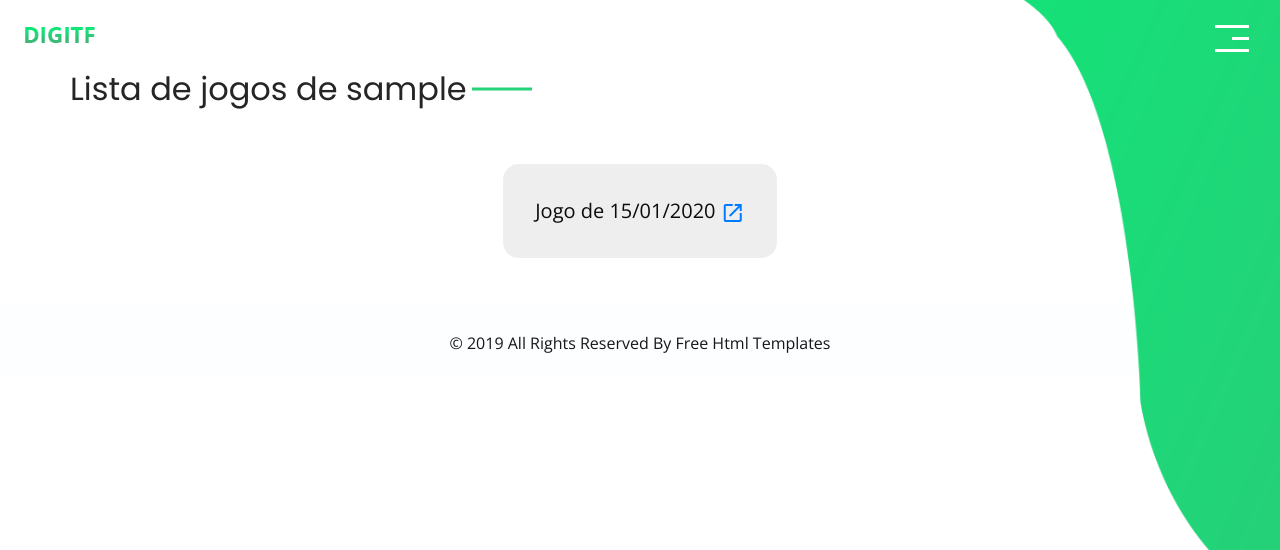
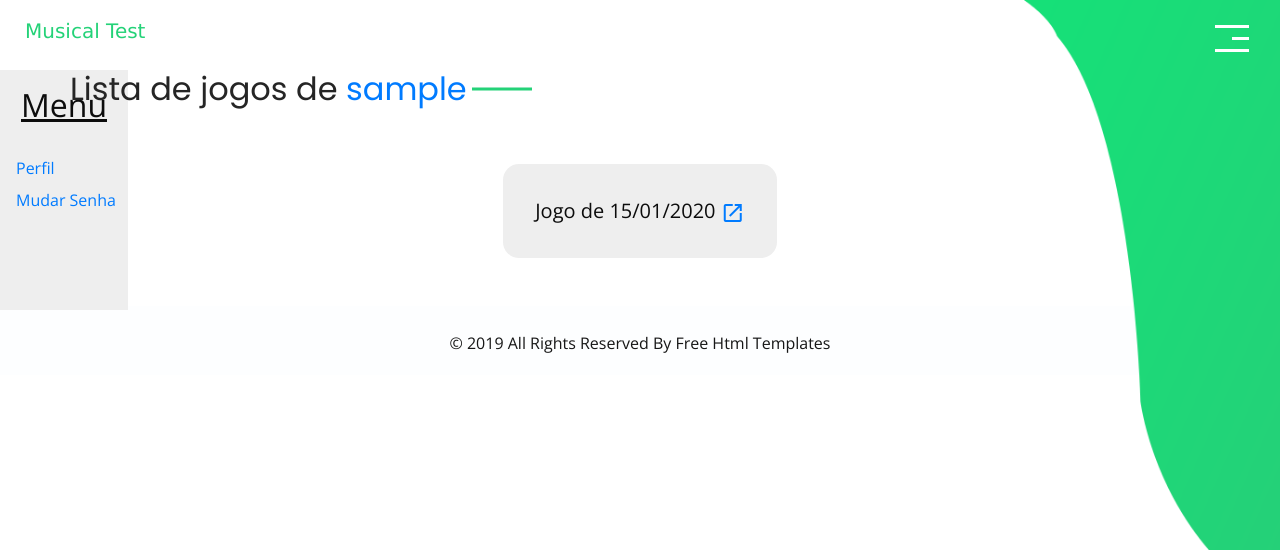
Before and after one commit to Dryzera/musical-test-django-2024, a Django app: page /profile/1/resumegames/ in a window 1280 px wide. Shown: the top 550 px of the page. Run offline with Django 5.2, Linux system fonts and the light colour scheme; tables that the repository leaves empty hold one stand-in row (values such as "Sample post"); some libraries are stand-ins or nearby versions.

Commit message:
creating the search-profile page, makemigrations on models and refactoring the code

```diff
--- a/base_static/global/css/style.css
+++ b/base_static/global/css/style.css
@@ -1225,3 +1225,48 @@ a:focus {
 .align-middle {
   text-align: middle;
 }
+
+.menu_profile {
+  position: absolute;
+  background-color: #eee;
+  width: 10vw;
+  min-height: 30vh;
+}
+
+.title_menu_profile {
+  text-align: center;
+  padding: 1rem 0;
+  text-decoration: underline;
+}
+
+.menu_profile ul {
+  list-style: none;
+  padding: 0;
+  text-align: left;
+}
+
+.menu_profile li {
+  padding: 0.5rem 0 0 1rem;
+
+}
+
+.menu_profile a {
+  text-decoration: none;
+}
+
+.site_name {
+  font-family: 'Lucida Sans', 'Lucida Sans Regular', 'Lucida Grande', 'Lucida Sans Unicode', Geneva, Verdana, sans-serif;
+  font-size: 20px;
+  color: #24d278;
+}
+
+.grid_search {
+  display: grid;
+  grid-template-columns: repeat(2, 1fr);
+}
+
+.profile {
+  background-color: #eee;
+  width: 200px;
+  margin: 1rem;
+}
--- a/base_templates/global/partials/_header.html
+++ b/base_templates/global/partials/_header.html
@@ -3,7 +3,7 @@
 <div class="container-fluid">
     <nav class="navbar navbar-expand-lg custom_nav-container">
       <a class="navbar-brand" href="{% url "main:home" %}">
-        <img src="{% static "global/images/logo.png" %}" alt="" />
+        <h2 class="site_name">Musical Test</h2>
       </a>
       <button class="navbar-toggler" type="button" data-toggle="collapse" data-target="#navbarSupportedContent"
         aria-controls="navbarSupportedContent" aria-expanded="false" aria-label="Toggle navigation">
@@ -14,6 +14,9 @@
         <ul class="navbar-nav  ">
           <li class="nav-item ">
             <a class="nav-link" href="{% url "main:home" %}">Home </a>
+          </li>
+          <li class="nav-item ">
+            <a class="nav-link" href="{% url "main:search_profiles" %}">Encontrar Perfis </a>
           </li>
           {% if user.is_authenticated %}
           <li class="nav-item">
@@ -40,7 +43,6 @@
           </a>
           {% endif %}
           <form class="form-inline my-2 my-lg-0 ml-0 ml-lg-4 mb-3 mb-lg-0">
-            <button class="btn  my-2 my-sm-0 nav_search-btn" type="submit"></button>
           </form>
         </div>
       </div>
--- a/main/models.py
+++ b/main/models.py
@@ -64,7 +64,7 @@ class Perguntas(models.Model):
     ]
 
 
-    author = models.ForeignKey(User, on_delete=models.SET_NULL, null=True, blank=False)
+    author = models.ForeignKey(UserPerfil, on_delete=models.SET_NULL, null=True, blank=False)
     pergunta = models.CharField(max_length=200)
     fase = models.CharField(choices=FASES_MSA_CHOICES, max_length=10, blank=False)
     dificuldade = models.CharField(choices=NIVEL_DIFICULDADE_CHOICE, max_length=13, blank=False)
--- a/main/templates/home.html
+++ b/main/templates/home.html
@@ -27,7 +27,7 @@
       {% if user.is_authenticated %}
       <div class="brand_container layout_padding2">
         <div class="box">
-          <a href="{% url "main:perfil" request.user.pk %}">
+          <a href="{% url "main:perfil" user.pk %}">
             <div class="img-box">
               <img src="{% static "global/images/avatar_home_perfil.svg" %}" alt="">
             </div>
--- a/main/templates/profile_resume_games.html
+++ b/main/templates/profile_resume_games.html
@@ -1,10 +1,21 @@
 {% extends "global/base.html" %}
 
 {% block content %}
+
+<div class="menu_profile">
+    <h2 class='title_menu_profile'>Menu</h2>
+    <ul>
+        <li><a href="{% url 'main:perfil' pk %}">Perfil</a></li>
+        {% if user.pk == pk %}
+            <li><a href="{% url 'password_change' %}">Mudar Senha</a></li>
+        {% endif %}
+    </ul>
+</div>
+
 <div class="container">
     <div class="heading_container">
       <h2>
-        Lista de jogos de {{ user.user.username }}
+        Lista de jogos de <a href="{% url 'main:perfil' pk %}">{{ user.user.username }}</a>
       </h2>
     </div>
 </div>
--- a/main/urls.py
+++ b/main/urls.py
@@ -15,7 +15,7 @@ urlpatterns = [
     path('games/', view=games, name='games'),
 
     # generic urls
-    path('search/<slug:slug>/', view=index, name='search'),
+    path('search-profiles/', view=SearchProfiles.as_view(), name='search_profiles'),
     path('logout/', view=logout_user, name='logout'),
     path('', view=index, name='home'),
 ]
--- a/main/views/game_view.py
+++ b/main/views/game_view.py
@@ -75,7 +75,11 @@ class GameResume(DetailView):
 
     def get(self, request, *args, **kwargs):
         game = self.get_object()
-        game_duration = game.finished_at - game.created_at
+        try:
+            game_duration = game.finished_at - game.created_at
+        except TypeError:
+            raise Http404('Jogo provavelmente não finalizado')
+
         total_questions = game.qtd_acertos + game.qtd_erros
         context = {
             'game_model': game,
--- a/main/views/profile_view.py
+++ b/main/views/profile_view.py
@@ -9,6 +9,7 @@ class ProfileHome(DetailView):
 
     def get(self, *args, **kwargs):
         self.id = self.kwargs['pk']
+        # fix bug - not found user
         self.usuario = get_object_or_404(UserPerfil, user=self.id)
 
         return super().get(*args, **kwargs)
@@ -17,6 +18,7 @@ class ProfileHome(DetailView):
         context = super().get_context_data(**kwargs)
 
         context['user'] = self.usuario
+        context['pk'] = self.kwargs['pk']
 
         return context
 
@@ -28,5 +30,6 @@ def profile_resume_games(request, pk):
 
     context['games'] = game
     context['user'] = usuario
+    context['pk'] = pk
 
     return render(request, 'profile_resume_games.html', context)
```
Also changed, not shown: main/templates/profile.html (+15 -2 lines), main/templates/search_profiles.html (added, +15 -0 lines), main/views/home_view.py (+15 -3 lines), main/migrations/0009_alter_perguntas_author_alter_perguntas_fase.py (added).
